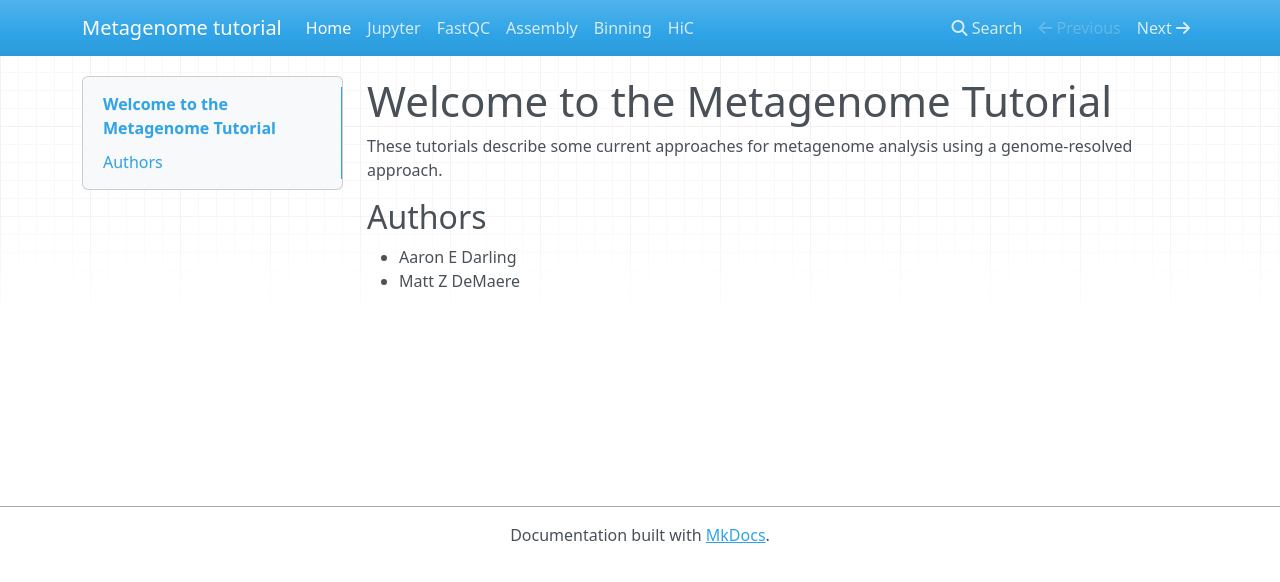
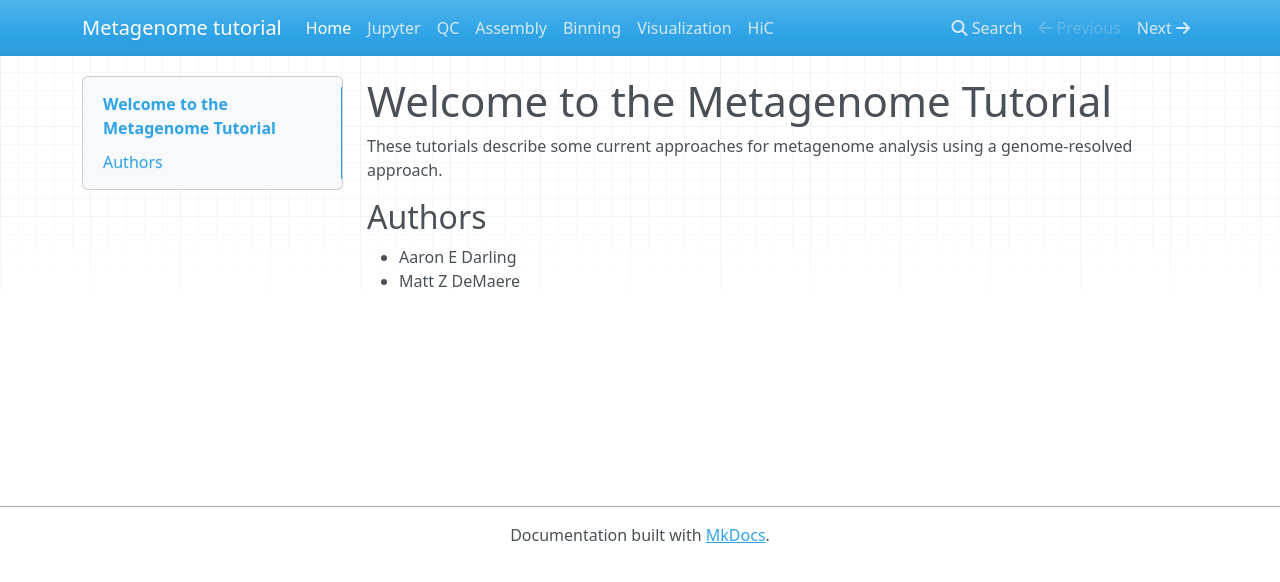
Before and after one commit to thegeneschool/metagenomics, an MkDocs documentation site: the page built from docs/index.md, in a window 1280 px wide. Shown: the top 582 px of the page. Built offline with MkDocs 1.6.1, drawn with Linux system fonts in a browser that asks for light colours; nearby versions of some CDN libraries; old or Windows-style settings are respelled for this version of MkDocs; some of the changed lines change nothing that is shown.

Commit message:
[AD] update page names

```diff
--- a/mkdocs.yml
+++ b/mkdocs.yml
@@ -3,7 +3,8 @@ site_name: Metagenome tutorial
 pages:
 - Home: 'index.md'
 - Jupyter: 'startup.md'
-- FastQC: 'qc.md'
+- QC: 'qc.md'
 - Assembly: 'assembly.md'
 - Binning: 'binning.md'
+- Visualization: 'anvio.md'
 - HiC: 'hic.md'
```
